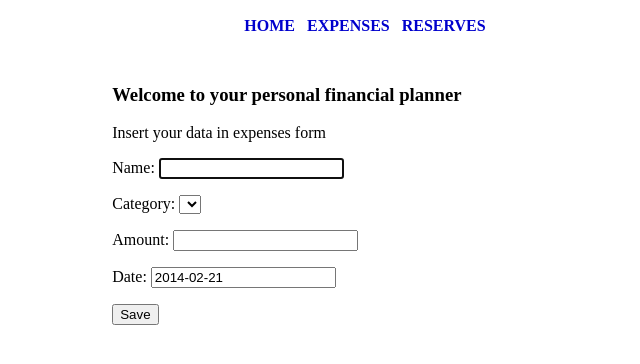
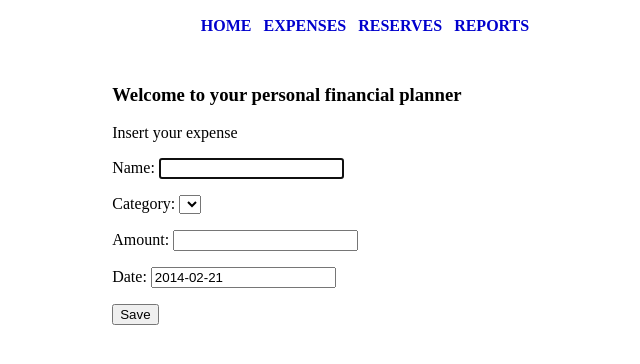
Before and after one commit to ChinaraIsabaeva/family-budget-app, a Django app: page / in a window 1280 px wide. Shown: the top 364 px of the page, without its empty margins (275-915 px from the left). Run offline with Django 3.2, Linux system fonts and the light colour scheme; data that the repository does not hold is empty; parts of the project's set-up code (start-up, migrations or seed data) failed here and were passed over.

```diff
--- a/mybudget/finplanner/forms.py
+++ b/mybudget/finplanner/forms.py
@@ -1,28 +1,40 @@
-from django.forms import ModelForm, TextInput, DateField
+from datetime import datetime
+from django import forms
 from django.forms.extras.widgets import SelectDateWidget
-from datetime import datetime
-from mybudget.finplanner.models import *
+from .models import *
 
 
+class ExpensesForm(forms.ModelForm):
+    date = forms.DateField(widget=SelectDateWidget(years=range(2013, 2023, 1)), initial=datetime.today())
 
-class ExpensesForm(ModelForm):
-    date = DateField(widget=SelectDateWidget(years=range(2013, 2023, 1)), initial=datetime.today())
     class Meta:
         model = Expenses
-        widgets = {'amount': TextInput, 'name': TextInput(attrs={'autofocus':'autofocus'})}
+        widgets = {'amount': forms.TextInput, 'name': forms.TextInput(attrs={'autofocus':'autofocus'})}
 
-class IncomesForm(ModelForm):
-    date = DateField(widget=SelectDateWidget(years=range(2013, 2023, 1)), initial=datetime.today())
+
+class IncomesForm(forms.ModelForm):
+    date = forms.DateField(widget=SelectDateWidget(years=range(2013, 2023, 1)), initial=datetime.today())
+
     class Meta:
         model = Incomes
-        widgets = {'amount': TextInput}
+        widgets = {'amount': forms.TextInput}
 
-class ReservesForm(ModelForm):
-    date = DateField(widget=SelectDateWidget(years=range(2013, 2023, 1)), initial=datetime.today())
+
+class ReservesForm(forms.ModelForm):
+    date = forms.DateField(widget=SelectDateWidget(years=range(2013, 2023, 1)), initial=datetime.today())
+
     class Meta:
         model = Reserves
-        widgets = {'amount': TextInput, 'name': TextInput(attrs={'autofocus':'autofocus'})}
+        widgets = {'amount': forms.TextInput, 'name': forms.TextInput(attrs={'autofocus':'autofocus'})}
 
-class CategoriesForm(ModelForm):
+
+class CategoriesForm(forms.ModelForm):
+
     class Meta:
         model = Category
+
+
+class ReportForm(forms.Form):
+    start_date = forms.DateField(widget=SelectDateWidget(years=range(2013, 2023, 1)), initial=datetime.today())
+    end_date = forms.DateField(widget=SelectDateWidget(years=range(2013, 2023, 1)), initial=datetime.today())
+    category = forms.ModelChoiceField(queryset=Category.objects.all(), empty_label=None)
--- a/mybudget/finplanner/lib/show_expenses_date.py
+++ b/mybudget/finplanner/lib/show_expenses_date.py
@@ -1,6 +1,5 @@
 __author__ = 'dachee'
 import datetime
-
 
 
 def show_expenses_start_date():
--- a/mybudget/finplanner/models.py
+++ b/mybudget/finplanner/models.py
@@ -29,10 +29,10 @@ CATEGORY_TYPE_CHOICES = (
     (CATEGORY_TYPE_RESERVES, u'Reserves')
 )
 
+
 class Category(models.Model):
     name = models.CharField(max_length=150)
     type = models.IntegerField(choices=CATEGORY_TYPE_CHOICES, default=CATEGORY_TYPE_EXPENSES)
-
 
     def __unicode__(self):
         return self.name
@@ -70,11 +70,9 @@ class Reserves(models.Model):
     def get_absolute_url(self):
         return reverse('reserves-detail', kwargs={'pk': self.pk})
 
-
     class Meta():
         verbose_name_plural = u'reserves'
         ordering = ['date']
-
 
 
 class Incomes(models.Model):
--- a/mybudget/finplanner/views.py
+++ b/mybudget/finplanner/views.py
@@ -12,14 +12,14 @@ from mybudget.finplanner.lib.show_expenses_date import show_expenses_start_date
 # Create your views here.
 def home(request):
     if request.method == 'POST':
-        expenses_form = ExpensesForm(request.POST)
-        if expenses_form.is_valid():
-            expenses_form.save()
+        form = ExpensesForm(request.POST)
+        if form.is_valid():
+            form.save()
             messages.info(request, "Data updates")
             return redirect('/expenses/add/')
     else:
-        expenses_form = ExpensesForm()
-    return render(request, 'home.html', {'expenses_form': expenses_form})
+        form = ExpensesForm()
+    return render(request, 'home.html', {'form': form})
 
 
 def reserves(request):
--- a/mybudget/templates/base.html
+++ b/mybudget/templates/base.html
@@ -11,6 +11,7 @@
             <li><a href="/">Home</a></li>
             <li><a href="/expenses/">Expenses</a></li>
             <li><a href="/reserves/">Reserves</a></li>
+            <li><a href="/reports/">Reports</a></li>
         </ul>
     </div>
     <div class="content">
--- a/mybudget/templates/home.html
+++ b/mybudget/templates/home.html
@@ -3,9 +3,9 @@
 {% block content %}
     <div class="content">
         <h3>Welcome to your personal financial planner</h3>
-        <p>Insert your data in expenses form</p>
+        <p>Insert your expense</p>
         <form action="" method="post">{% csrf_token %}
-            {{ expenses_form.as_p }}
+            {{ form.as_p }}
             <input type="submit" name="expenses_save" value="Save" />
         </form>
     </div>
--- a/mybudget/urls.py
+++ b/mybudget/urls.py
@@ -1,6 +1,7 @@
 from django.conf.urls import patterns, include, url
-from mybudget.finplanner.views import ReserveCreate, ReserveUpdate, ReserveDelete, ExpenseCreate
 from django.contrib import admin
+from .finplanner.views import ReserveCreate, ExpenseCreate
+
 
 
 
@@ -13,8 +14,7 @@ urlpatterns = patterns('',
     url(r'^expenses/add/$', ExpenseCreate.as_view(), name='expense_add'),
     url(r'^reserves/$', 'mybudget.finplanner.views.reserves'),
     url(r'^reserves/add/$', ReserveCreate.as_view(), name='reserve_add'),
-    url(r'^reserves/(?P<pk>\d+)/$', ReserveUpdate.as_view(), name='reserves_update'),
-    url(r'^reserves/(?P<pk>\d+)/delete/$', ReserveDelete.as_view(), name='reserves_delete'),
+    url(r'^reports/$', 'mybudget.finplanner.views.reports'),
     url(r'^admin/', include(admin.site.urls)),
 
 )
```
Also changed, not shown: 2 other files.
